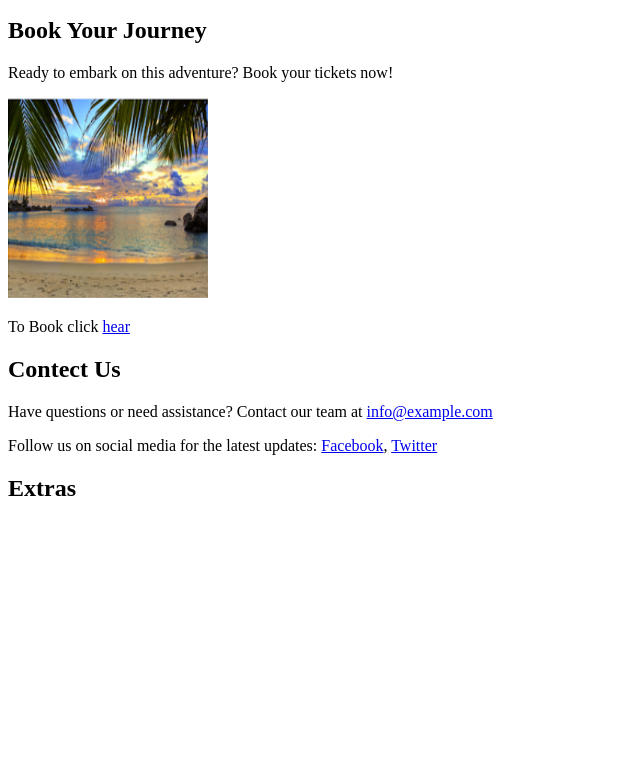
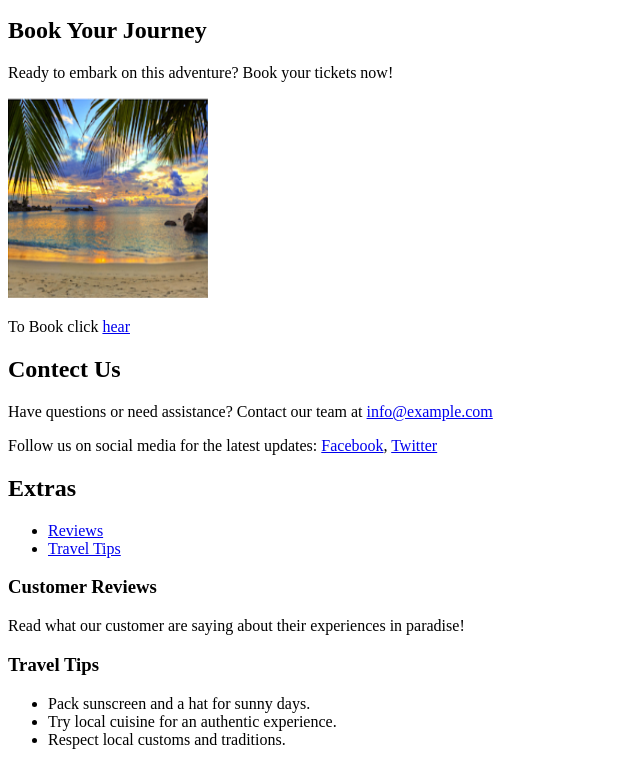
Before and after one commit to NevilKiyada/bootcamp, a plain HTML site: page html/assignment2/first.html in a window 1280 px wide. Shown: the part 964-1729 px from the top of the page, without its empty margins (0-640 px from the left). Before the commit the page ends 1486 px from the top, so only its background shows below. Drawn offline with Linux system fonts and the light colour scheme.

Commit message:
complit second assignment

```diff
--- a/html/assignment2/first.html
+++ b/html/assignment2/first.html
@@ -75,8 +75,25 @@
     <h2>Contect Us</h2>
     <p>Have questions or need assistance? Contact our team at <a href="mailto: info@example.com">info@example.com</a></p>
     <p>Follow us on social media for the latest updates: <a href="facebook,com">Facebook</a>, <a href="Twitter.com">Twitter</a></p>
+
+
     <h2>Extras</h2>
 
-    <ul></ul>
+    <ul>
+        <li> <a href="review"> Reviews</a></li>
+        <li><a href="TravelTip">Travel Tips</a></li>
+    </ul>
+
+    <h3>Customer Reviews</h3>
+
+    <p>Read what our customer are saying about their experiences in paradise!</p>
+
+    <h3>Travel Tips</h3>
+
+    <ul>
+        <li>Pack sunscreen and a hat for sunny days.</li>
+        <li>Try local cuisine for an authentic experience.</li>
+        <li>Respect local customs and traditions.</li>
+    </ul>
 </body>
 </html>
```
